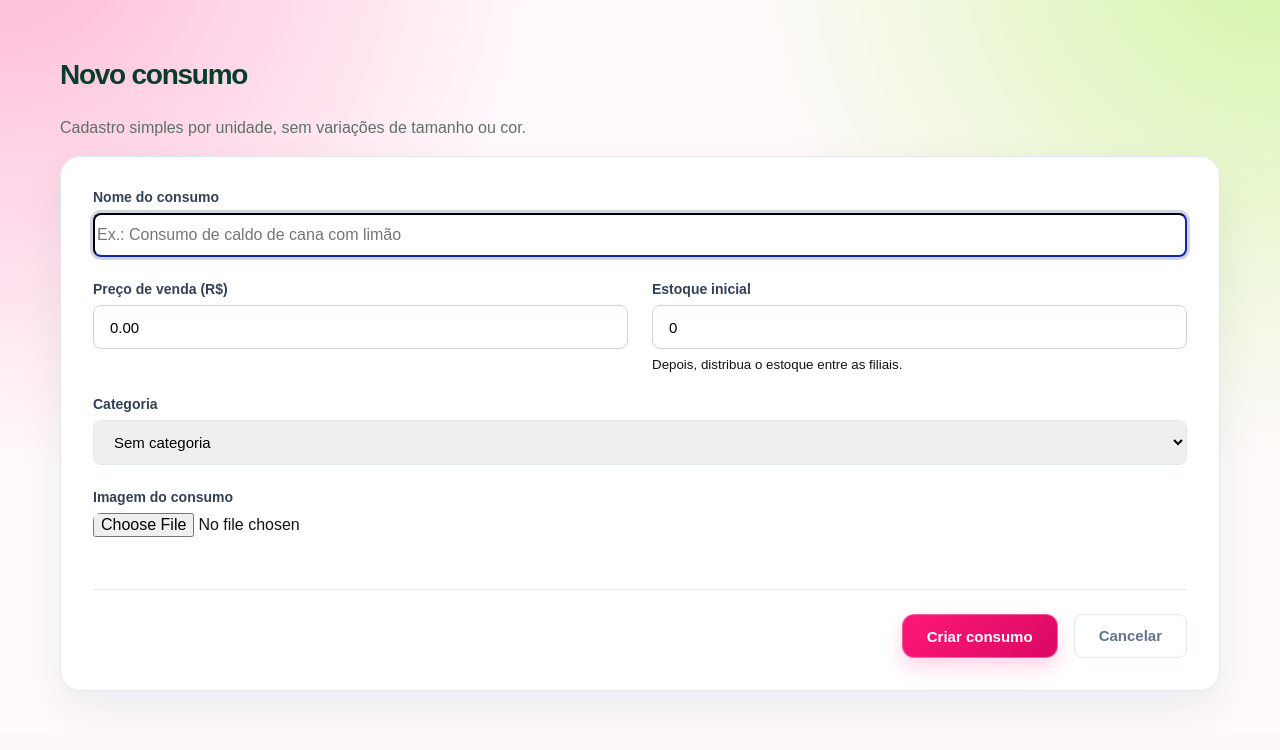
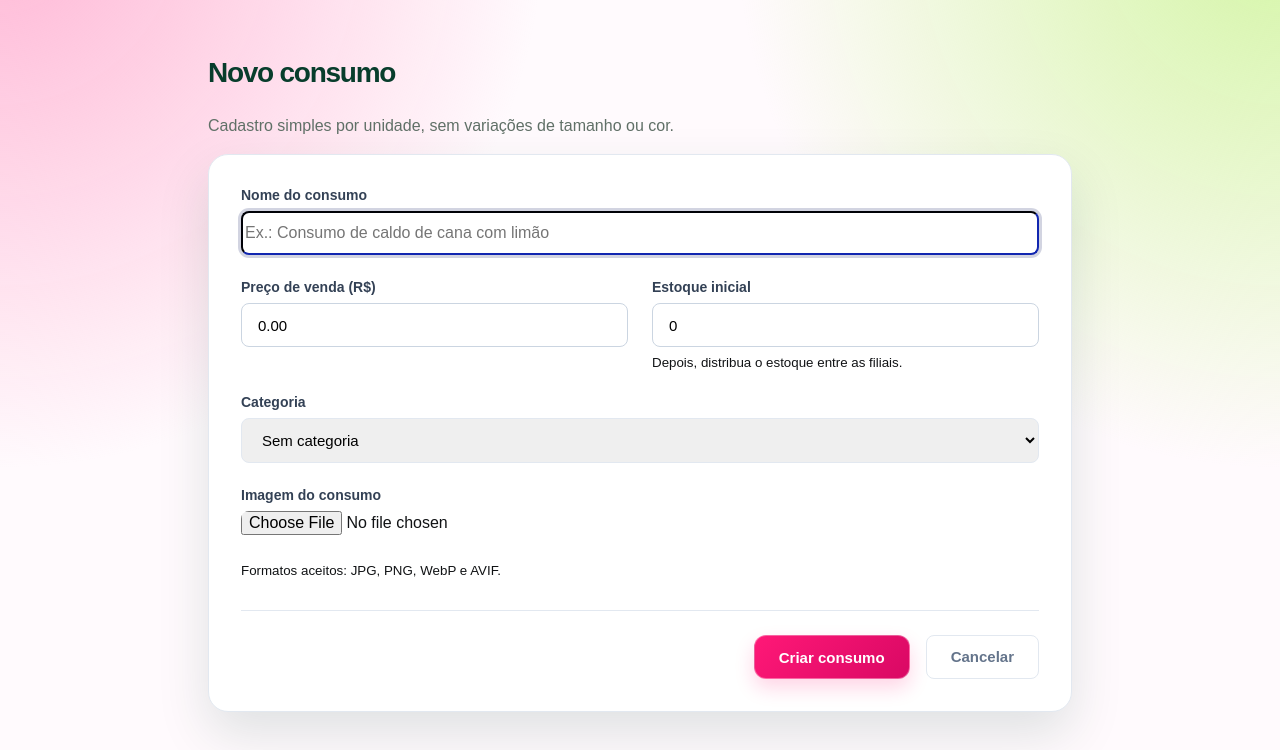
Before and after one commit to kazukiwi/Projeto-Cana-Mania, a FastAPI app: template app/templates/produtos/form.html in a window 1280 px wide. Shown: the part 76-826 px from the top of the page. Before the commit the page ends 776 px from the top, so only its background shows below. Run offline with FastAPI, Linux system fonts and the light colour scheme; the template is opened without the code that fills it, so the values that code supplies are empty.

Commit message:
feat: add support for AVIF image format and enhance dark theme styles with new animations

```diff
--- a/app/controllers/produto_controller.py
+++ b/app/controllers/produto_controller.py
@@ -440,7 +440,7 @@ async def _salvar_imagem(imagem: UploadFile | None):
         return None
 
     # Valida a extensão — aceita apenas imagens
-    extensoes_permitidas = {".jpg", ".jpeg", ".png", ".webp"}
+    extensoes_permitidas = {".jpg", ".jpeg", ".png", ".webp", ".avif"}
     _, ext = os.path.splitext(imagem.filename.lower())
 
     if ext not in extensoes_permitidas:
--- a/app/static/css/dark-surfaces.css
+++ b/app/static/css/dark-surfaces.css
@@ -1,4 +1,40 @@
 /* Contrast corrections for legacy pages and surfaces with inline light colors. */
+html[data-theme="dark"] :is(.modal-content-pdv, .modal-card, .modal-content, .modal-finalizar-dia-card, .confirmacao-acao-card, #catalogo-pdv-modal section) {
+    color: #e4ebe5 !important;
+    background: #141d17 !important;
+    border: 1px solid #365840 !important;
+}
+html[data-theme="dark"] :is(.modal-content-pdv, .modal-card, .modal-content, .modal-finalizar-dia-card, .confirmacao-acao-card) :is(h1,h2,h3,h4,label,strong) { color: #f1f8ef !important; }
+html[data-theme="dark"] :is(.modal-content-pdv, .modal-card, .modal-content, .modal-finalizar-dia-card, .confirmacao-acao-card) :is(p,small,.muted) { color: #c2d0c4 !important; }
+html[data-theme="dark"] .modal-header { border-color: #365840 !important; }
+html[data-theme="dark"] .modal-content-pdv .input-readonly { background: #1c2b1f !important; color: #c2d0c4 !important; border-color: #365840 !important; }
+html[data-theme="dark"] .btn-cancelar-finalizacao { color: #e4ebe5 !important; background: #26392d !important; border: 1px solid #416847 !important; }
+html[data-theme="dark"] .feedback-alert, html[data-theme="dark"] .feedback-aria-live { background: #141d17 !important; border-color: #365840 !important; color: #d7fbb3 !important; }
+html[data-theme="dark"] .feedback-alert.alert-error { border-color: #6d3038 !important; color: #ffc4ca !important; }
+html[data-theme="dark"] .aviso-sucesso { background: #173523 !important; border-color: #286044 !important; color: #baf57a !important; }
+html[data-theme="dark"] #catalogo-pdv-modal section { box-shadow: 0 24px 70px #0009 !important; }
+
+/* Motion and focus polish shared by dialogs and the consumption editor. */
+.form-container, .modal-content-pdv, .modal-card, .confirmacao-acao-card,
+.modal-finalizar-dia-card, .feedback-modal-card, .feedback-bem-vindo-card,
+.feedback-alert, .feedback-aria-live {
+    animation: surface-enter .32s cubic-bezier(.2,.8,.2,1) both;
+}
+body:has(.form-container) .main-content { max-width: 920px !important; padding: 38px 28px !important; }
+.form-container { transition: box-shadow .25s ease, border-color .25s ease, transform .25s ease; }
+.form-container:focus-within { box-shadow: 0 22px 52px rgba(8,61,44,.13); }
+.current-image-container { transition: border-color .2s ease, background-color .2s ease; }
+.current-image-preview { transition: transform .22s ease, box-shadow .22s ease; }
+.current-image-preview:hover { transform: scale(1.06); box-shadow: 0 8px 18px rgba(0,0,0,.18); }
+@keyframes surface-enter { from { opacity: 0; transform: translateY(10px) scale(.99); } to { opacity: 1; transform: translateY(0) scale(1); } }
+@media (prefers-reduced-motion: reduce) {
+    *, *::before, *::after { scroll-behavior: auto !important; animation-duration: .01ms !important; animation-iteration-count: 1 !important; transition-duration: .01ms !important; }
+}
+@media (max-width: 640px) {
+    body:has(.form-container) .main-content { padding: 22px 16px !important; }
+    .form-container { padding: 22px !important; }
+}
+
 html[data-theme="dark"] .feedback-modal{background:rgba(3,11,7,.78)!important}
 html[data-theme="dark"] .feedback-modal-card{background:#141d17!important;border:1px solid #365840!important;color:#e4ebe5!important}
 html[data-theme="dark"] .feedback-modal-card h2{color:#f1f8ef!important}
--- a/app/templates/partials/navbar.html
+++ b/app/templates/partials/navbar.html
@@ -6,7 +6,7 @@
 <link rel="stylesheet" href="/static/css/feedback.css?v=3">
 <link rel="stylesheet" href="/static/css/feedback-progress.css?v=2">
 <link rel="stylesheet" href="/static/css/theme-accents.css?v=global-theme-3">
-<link rel="stylesheet" href="/static/css/dark-surfaces.css?v=1">
+<link rel="stylesheet" href="/static/css/dark-surfaces.css?v=dark-audit-motion-2">
 <header>
     <nav class="navbar">
         <div class="logo"><a href="/" class="wordmark"><span>Cana</span>mania<small>gestão de consumos</small></a></div>
--- a/app/templates/produtos/form.html
+++ b/app/templates/produtos/form.html
@@ -3,7 +3,7 @@
 <head>
     <meta charset="UTF-8"><meta name="viewport" content="width=device-width, initial-scale=1.0">
     <title>{{ "Editar consumo" if editando else "Novo consumo" }} | Canamania</title>
-    <link rel="stylesheet" href="/static/css/form_produtos.css?v=canamania-2">
+    <link rel="stylesheet" href="/static/css/form_produtos.css?v=consumo-editor-3">
     <link rel="stylesheet" href="/static/css/responsive.css?v=1">
 </head>
 <body>
@@ -18,7 +18,7 @@
                     <div class="form-group"><label for="preco">Preço de venda (R$)</label><input id="preco" name="preco" type="number" step="0.01" min="0" required value="{{ editando.preco if editando else (valores.preco if valores else '0.00') }}"></div>
                     <div class="form-group"><label for="estoque_atual">Estoque inicial</label><input id="estoque_atual" name="estoque_atual" type="number" min="0" required value="{{ editando.estoque_atual if editando else (valores.estoque_atual if valores else '0') }}"><small>Depois, distribua o estoque entre as filiais.</small></div>
                     <div class="form-group full-width"><label for="categoria_id">Categoria</label><select id="categoria_id" name="categoria_id"><option value="0">Sem categoria</option>{% for categoria in categorias %}<option value="{{ categoria.id }}" {{ 'selected' if (editando and editando.categoria_id == categoria.id) or (valores and valores.categoria_id == categoria.id) else '' }}>{{ categoria.nome }}</option>{% endfor %}</select></div>
-                    <div class="form-group full-width">{% if editando and editando.imagem_path %}<div class="current-image-container"><img src="{{ editando.imagem_url }}" alt="{{ editando.nome }}" class="current-image-preview"><span>Envie outra imagem somente se quiser substituí-la.</span></div>{% endif %}<label for="imagem">Imagem do consumo</label><input id="imagem" name="imagem" type="file" accept=".jpg,.jpeg,.png,.webp"></div>
+                    <div class="form-group full-width">{% if editando and editando.imagem_path %}<div class="current-image-container"><img src="{{ editando.imagem_url }}" alt="{{ editando.nome }}" class="current-image-preview"><span>Envie outra imagem somente se quiser substituí-la.</span></div>{% endif %}<label for="imagem">Imagem do consumo</label><input id="imagem" name="imagem" type="file" accept=".jpg,.jpeg,.png,.webp,.avif,image/avif"><small>Formatos aceitos: JPG, PNG, WebP e AVIF.</small></div>
                 </div>
                 <div class="form-actions"><button class="btn-submit" type="submit">{{ "Salvar alterações" if editando else "Criar consumo" }}</button><a class="btn-cancel" href="/produtos">Cancelar</a></div>
             </form>
```
Also changed, not shown: app/static/uploads/a4980786-44d4-4fbc-a5ff-7bace3080dab.png (deleted), app/static/uploads/f983d00a-c365-458e-9e81-679dea0b218b.avif (added), estoque.db.
